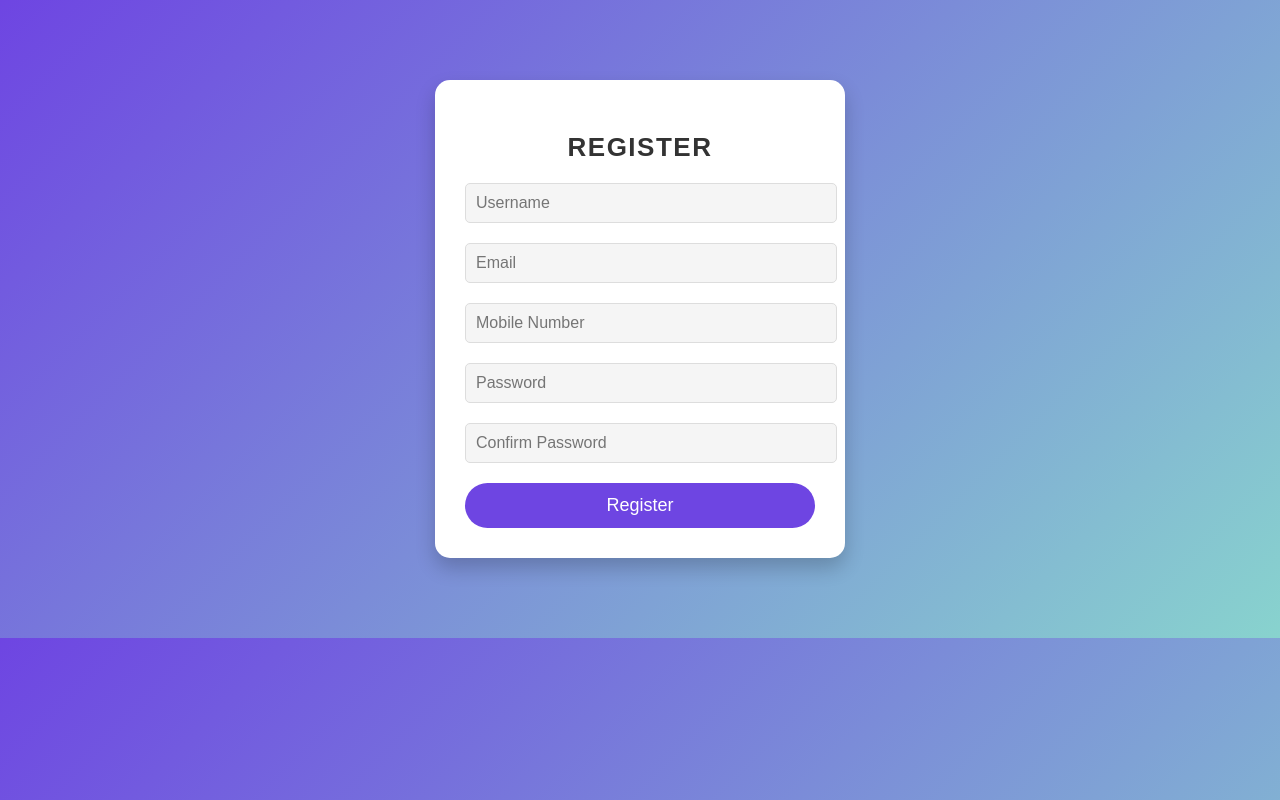
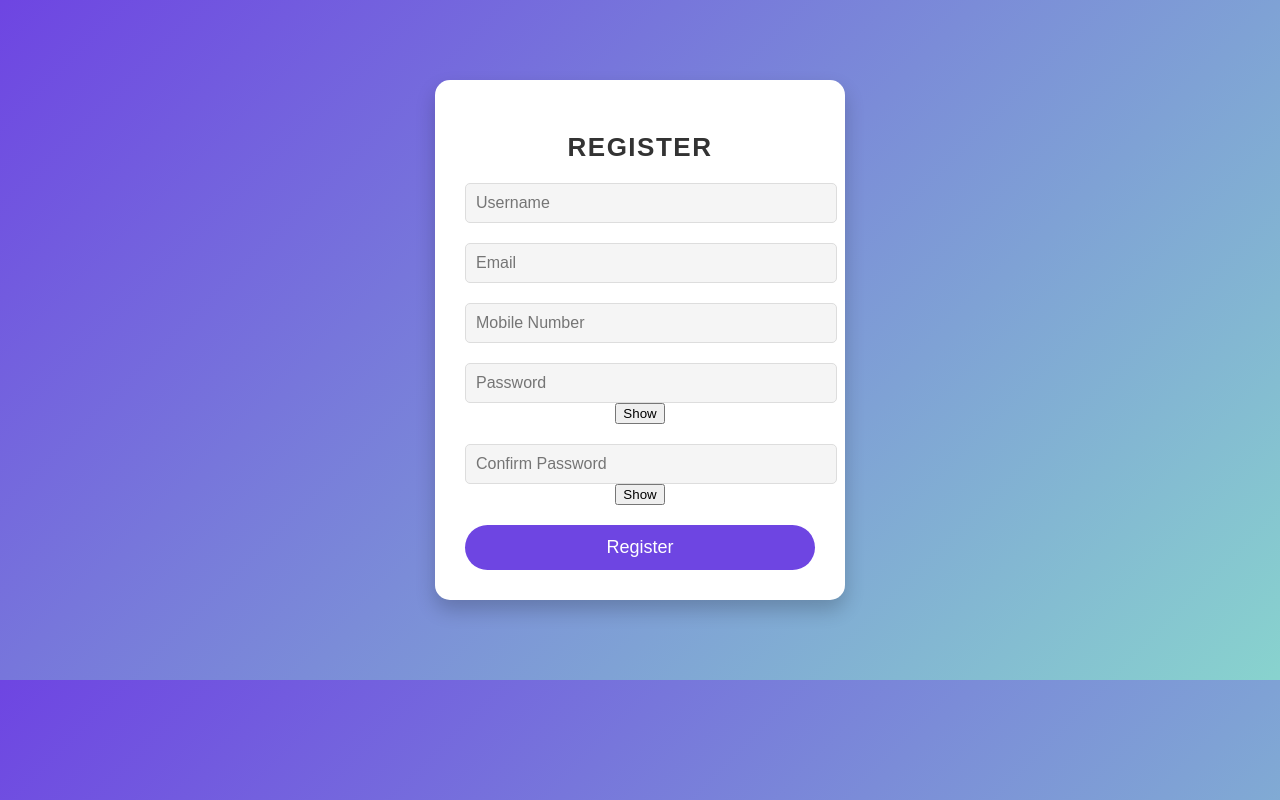
Before and after one commit to vinayakac/mcq, a React (Create React App) app in the folder webfront/: page /Register in a window 1280 px wide. Built offline with nearby package versions, Linux system fonts and the light colour scheme.

Commit message:
using formik in register page

```diff
--- a/webfront/src/pages/Register.js
+++ b/webfront/src/pages/Register.js
@@ -1,151 +1,150 @@
 import React, { useState } from "react";
+import { useFormik } from "formik";
 import { useNavigate } from "react-router-dom";
 import "./Register.css";
 
 const Register = () => {
-  const [formData, setFormData] = useState({
+  const [showPassword, setShowPassword] = useState(false);
+  const [showConfirmPassword, setShowConfirmPassword] = useState(false);
+  const navigate = useNavigate();
+
+  const formik = useFormik({
+    initialValues: {
       username: "",
       email: "",
       mobileNumber: "",
       password: "",
       confirmPassword: "",
-  });
-  const [errors, setErrors] = useState({});
-  const navigate = useNavigate();
+    },
+    validate: (values) => {
+      let errors = {};
 
-  const handleChange = (e) => {
-    const { name, value } = e.target;
-    setFormData({ ...formData, [name]: value });
+      if (!values.username) {
+        errors.username = "Username is required";
+      }
 
-    // Remove error dynamically as the user corrects the input
-    setErrors((prevErrors) => {
-      let newErrors = { ...prevErrors };
-      if (name === "username" && value) delete newErrors.username;
-      if (
-        name === "email" &&
-        /^[a-zA-Z0-9._%+-]+@[a-zA-Z0-9.-]+\.(com|co|net|org|edu|gov|mil|info|biz)$/.test(
-          value
-        )
-      )
-        delete newErrors.email;
-      if (name === "mobileNumber" && /^\d{10}$/.test(value))
-        delete newErrors.mobileNumber;
-      if (
-        name === "password" &&
-        /^(?=.*[A-Z])(?=.*\d)(?=.*[\W])[A-Za-z\d\W]{8,}$/.test(value) // Updated regex here
-      )
-        delete newErrors.password;
-      if (name === "confirmPassword" && value === formData.password)
-        delete newErrors.confirmPassword;
-      return newErrors;
-    });
-  };
-
-  const validate = () => {
-    let tempErrors = {};
-    const { username, email, mobileNumber, password, confirmPassword } =
-      formData;
-
-    if (!username) tempErrors.username = "Username is required";
-    if (!email) tempErrors.email = "Email is required";
-    else if (
+      if (!values.email) {
+        errors.email = "Email is required";
+      } else if (
         !/^[a-zA-Z0-9._%+-]+@[a-zA-Z0-9.-]+\.(com|co|net|org|edu|gov|mil|info|biz)$/.test(
-        email
+          values.email
         )
       ) {
-      tempErrors.email =
+        errors.email =
           "Email is invalid (e.g., example@gmail.com or example.co)";
       }
-    if (!mobileNumber) tempErrors.mobileNumber = "Mobile number is required";
-    else if (!/^\d{10}$/.test(mobileNumber))
-      tempErrors.mobileNumber = "Mobile number must be 10 digits";
 
-    if (!password) tempErrors.password = "Password is required";
-    else if (
-      !/^(?=.*[A-Z])(?=.*\d)(?=.*[\W])[A-Za-z\d\W]{8,}$/.test(password) // Updated regex here
+      if (!values.mobileNumber) {
+        errors.mobileNumber = "Mobile number is required";
+      } else if (!/^\d{10}$/.test(values.mobileNumber)) {
+        errors.mobileNumber = "Mobile number must be 10 digits";
+      }
+
+      if (!values.password) {
+        errors.password = "Password is required";
+      } else if (
+        !/^(?=.*[A-Z])(?=.*\d)(?=.*[\W])[A-Za-z\d\W]{8,}$/.test(values.password)
       ) {
-      tempErrors.password =
+        errors.password =
           "Password must be at least 8 characters, contain one capital letter, one number, and one special character";
       }
-    if (password !== confirmPassword)
-      tempErrors.confirmPassword = "Passwords do not match";
 
-    setErrors(tempErrors);
-    return Object.keys(tempErrors).length === 0;
-  };
+      if (values.password !== values.confirmPassword) {
+        errors.confirmPassword = "Passwords do not match";
+      }
 
-  const handleSubmit = (e) => {
-    e.preventDefault();
-    if (validate()) {
-      localStorage.setItem("user", JSON.stringify(formData));
+      return errors;
+    },
+    onSubmit: (values) => {
+      localStorage.setItem("user", JSON.stringify(values));
       alert("Registration successful");
       setTimeout(() => {
         navigate("/login");
       }, 1000);
-    }
-  };
+    },
+  });
 
   return (
     <div className="register-container">
       <h2>Register</h2>
-      <form onSubmit={handleSubmit}>
+      <form onSubmit={formik.handleSubmit}>
         <div className="form-group">
           <input
             type="text"
             name="username"
-            value={formData.username}
-            onChange={handleChange}
+            value={formik.values.username}
+            onChange={formik.handleChange}
             placeholder="Username"
-            className={errors.username ? "input-error" : ""}
+            className={formik.errors.username ? "input-error" : ""}
           />
-          {errors.username && <p className="error">{errors.username}</p>}
+          {formik.errors.username && (
+            <p className="error">{formik.errors.username}</p>
+          )}
         </div>
         <div className="form-group">
           <input
             type="email"
             name="email"
-            value={formData.email}
-            onChange={handleChange}
+            value={formik.values.email}
+            onChange={formik.handleChange}
             placeholder="Email"
-            className={errors.email ? "input-error" : ""}
+            className={formik.errors.email ? "input-error" : ""}
           />
-          {errors.email && <p className="error">{errors.email}</p>}
+          {formik.errors.email && (
+            <p className="error">{formik.errors.email}</p>
+          )}
         </div>
         <div className="form-group">
           <input
             type="text"
             name="mobileNumber"
-            value={formData.mobileNumber}
-            onChange={handleChange}
+            value={formik.values.mobileNumber}
+            onChange={formik.handleChange}
             placeholder="Mobile Number"
-            className={errors.mobileNumber ? "input-error" : ""}
+            className={formik.errors.mobileNumber ? "input-error" : ""}
           />
-          {errors.mobileNumber && (
-            <p className="error">{errors.mobileNumber}</p>
+          {formik.errors.mobileNumber && (
+            <p className="error">{formik.errors.mobileNumber}</p>
           )}
         </div>
         <div className="form-group">
           <input
-            type="password"
+            type={showPassword ? "text" : "password"}
             name="password"
-            value={formData.password}
-            onChange={handleChange}
+            value={formik.values.password}
+            onChange={formik.handleChange}
             placeholder="Password"
-            className={errors.password ? "input-error" : ""}
+            className={formik.errors.password ? "input-error" : ""}
           />
-          {errors.password && <p className="error">{errors.password}</p>}
+          <button
+            type="button"
+            className="toggle-password"
+            onClick={() => setShowPassword((prev) => !prev)}
+          >
+            {showPassword ? "Hide" : "Show"}
+          </button>
+          {formik.errors.password && (
+            <p className="error">{formik.errors.password}</p>
+          )}
         </div>
         <div className="form-group">
           <input
-            type="password"
+            type={showConfirmPassword ? "text" : "password"}
             name="confirmPassword"
-            value={formData.confirmPassword}
-            onChange={handleChange}
+            value={formik.values.confirmPassword}
+            onChange={formik.handleChange}
             placeholder="Confirm Password"
-            className={errors.confirmPassword ? "input-error" : ""}
+            className={formik.errors.confirmPassword ? "input-error" : ""}
           />
-          {errors.confirmPassword && (
-            <p className="error">{errors.confirmPassword}</p>
+          <button
+            type="button"
+            className="toggle-password"
+            onClick={() => setShowConfirmPassword((prev) => !prev)}
+          >
+            {showConfirmPassword ? "Hide" : "Show"}
+          </button>
+          {formik.errors.confirmPassword && (
+            <p className="error">{formik.errors.confirmPassword}</p>
           )}
         </div>
         <button type="submit" className="register-button">
```
Lines whose indentation alone changed are shown as unchanged.
